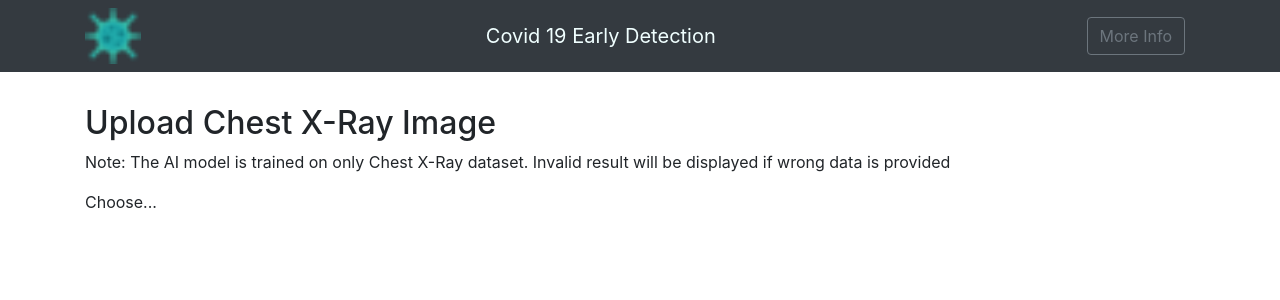
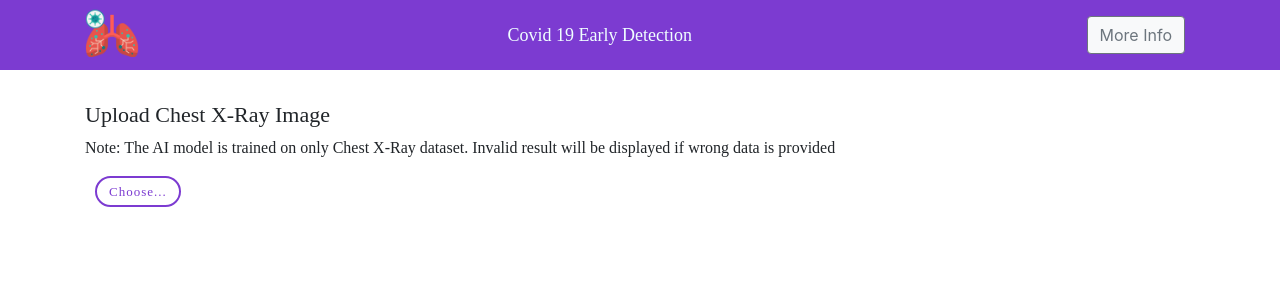
Before and after one commit to Gauravsahadev/Covid-19-Early-detection, a Flask app: page /index.html in a window 1280 px wide. Shown: the top 300 px of the page. Run offline with Flask 2, Linux system fonts and the light colour scheme; some libraries are stand-ins or nearby versions.

Commit message:
UI updated

```diff
--- a/app/templates/base.html
+++ b/app/templates/base.html
@@ -14,11 +14,11 @@
 </head>
 
 <body>
-    <nav class="navbar navbar-dark bg-dark">
+    <nav class="navbar navbar-light" style="background-color: rgb(124, 59, 209);">
         <div class="container">
-            <a href="/"><img style="width: 56px;height: auto;" src="{{ url_for('static', filename='img/favicon.ico') }}" /></a>
-            <a class="navbar-brand" style="color: azure;">Covid 19 Early Detection</a>
-            <a href="https://github.com/Gauravsahadev/Covid-19-Early-detection/blob/master/README.md"><button class="btn btn-outline-secondary my-2 my-sm-0">More Info</button></a>
+            <a href="/"><img style="width: 54px;height: auto;" src="{{ url_for('static', filename='img/lung.png') }}" /></a>
+            <a class="navbar-brand" style="color: azure;font-family: 'Montserrat';font-size: 18px;">Covid 19 Early Detection</a>
+            <a href="https://github.com/Gauravsahadev/Covid-19-Early-detection/blob/master/README.md"><button class="btn btn-outline-secondary bg-light">More Info</button></a>
         </div>
     </nav>
     <div class="container">
--- a/app/templates/index.html
+++ b/app/templates/index.html
@@ -1,10 +1,10 @@
 {% extends "base.html" %} {% block content %}
 
-<h2>Upload Chest X-Ray Image</h2>
-<p>Note: The AI model is trained on only Chest X-Ray dataset. Invalid result will be displayed if wrong data is provided<p></p>
+<h2 style="font-family: 'Montserrat';font-size: 22px;">Upload Chest X-Ray Image</h2>
+<p style="font-family: 'Montserrat';">Note: The AI model is trained on only Chest X-Ray dataset. Invalid result will be displayed if wrong data is provided<p></p>
 <div>
     <form id="upload-file" method="post" enctype="multipart/form-data">
-        <label for="imageUpload" class="upload-label">
+        <label for="imageUpload" class="btn btn-success" style="font-family: Montserrat;">
             Choose...
         </label>
         <input type="file" name="file" id="imageUpload" accept=".png, .jpg, .jpeg">
@@ -16,19 +16,19 @@
             </div>
         </div>
         <div>
-            <button type="button" class="btn btn-dark btn-lg " id="btn-predict">Predict!</button>
+            <button type="button" class="btn btn-success" id="btn-predict" style="font-size: 18px;">Predict</button>
         </div>
     </div>
 
     <div class="loader" style="display:none;"></div>
-    <h3 id="result">
+    <h3 style="font-family: 'Montserrat';font-size: 16px;" id="result">
         <span> </span>
     </h3>
-    <h3 id="prob">
+    <h3 style="font-family: 'Montserrat';font-size: 16px;" id="prob">
         <span> </span>
     </h3>
     <div>
-        <a href="heatmap.html"><button type="button" class="btn btn-dark btn-lg " id="btn-heatmap">Show Results</button></a>
+        <a href="heatmap.html"><button type="button" class="btn btn-success" style="font-size: 16px;" id="btn-heatmap">Show Results</button></a>
     </div>
     <br><br>
 
--- a/app/views.py
+++ b/app/views.py
@@ -9,7 +9,7 @@
 UPLOAD_FOLDER = 'app/data/'
 app.secret_key = '/\x8c\x9a\xadT\xdf\x1b\xf0\r\x87\xa9\x1aV\xd5\x04\xbc\x0c\xff|\x15\x0edmd'
 app.config['UPLOAD_FOLDER'] = UPLOAD_FOLDER
-MODEL_PATH = 'app/models/covid_model.h5'
+MODEL_PATH = 'app/models/covid_model_v3.h5'
 app.config['MAX_CONTENT_LENGTH'] = 16 * 1024 * 1024
 
 ALLOWED_EXTENSIONS = set(['jpg', 'jpeg', 'png'])
@@ -31,7 +31,9 @@
 
 @app.route('/heatmap.html', methods=['GET'])
 def heatmap():
-    FILE=escape(session['filename'])
+    FILE=None
+    if isfile('app/static/heatmap/'+str(session['filename'])):
+        FILE=escape(session['filename'])
     return render_template('heatmap.html',image_path=FILE)
 
 @app.route('/', methods=['GET'])
@@ -57,7 +59,10 @@
             if isfile(file) == False:
                 return jsonify({'message': 'File not found'})
             preds = Covid(file, MODEL_PATH).covid_predict()
-            session['filename']=filename
+            if preds['prediction'] =='Negative':
+                session['filename']=None
+            else:
+                session['filename']=filename
             os.remove(file)
             return preds
         else:
```
Also changed, not shown: app/templates/landing.html (+4 -4 lines).
